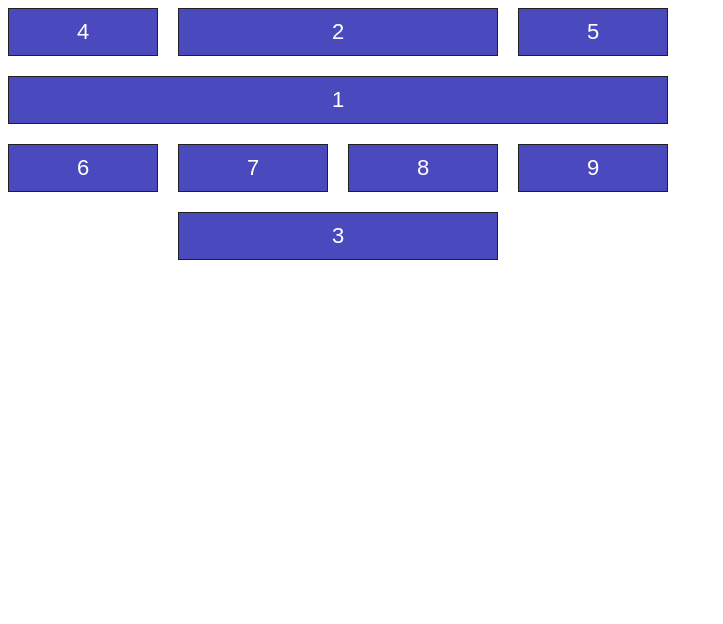
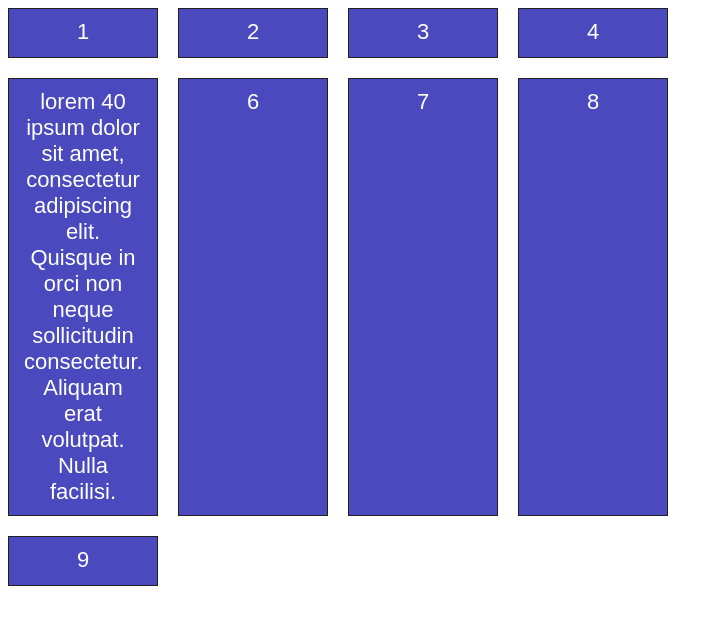
Before and after one commit to programer1983/fundamental-grids, a website built with Vite: page index.html in a window 1280 px wide. Shown: the whole page, without its empty margins (0-723 px from the left). Built offline with nearby package versions, Linux system fonts and the light colour scheme.

Commit message:
justify-items: stretch, align-items: stretch

```diff
--- a/index.html
+++ b/index.html
@@ -12,7 +12,10 @@
         <div>2</div>
         <div>3</div>
         <div>4</div>
-        <div>5</div>
+        <div>lorem 40
+          ipsum dolor sit amet, consectetur adipiscing elit. Quisque in orci non neque
+          sollicitudin consectetur. Aliquam erat volutpat. Nulla facilisi.
+        </div>
         <div>6</div>
         <div>7</div>
         <div>8</div>
--- a/styles/example.css
+++ b/styles/example.css
@@ -11,21 +11,9 @@
 .grid{
     display: grid;
     grid-template-columns: 150px 150px 150px 150px;
+    grid-auto-rows: minmax(50px, auto);
     grid-gap: 20px;
+
+    justify-items: stretch;
+    align-items: stretch;
 }
-
-
-.grid > div:nth-child(1){
-    grid-column: 1/-1;
-    grid-row: 2;
-}
-
-.grid > div:nth-child(2){
-    grid-column: 2/4;
-    grid-row: 1;
-}
-
-.grid > div:nth-child(3){
-     grid-column: 2/4;
-     grid-row: 4;
-}
```
